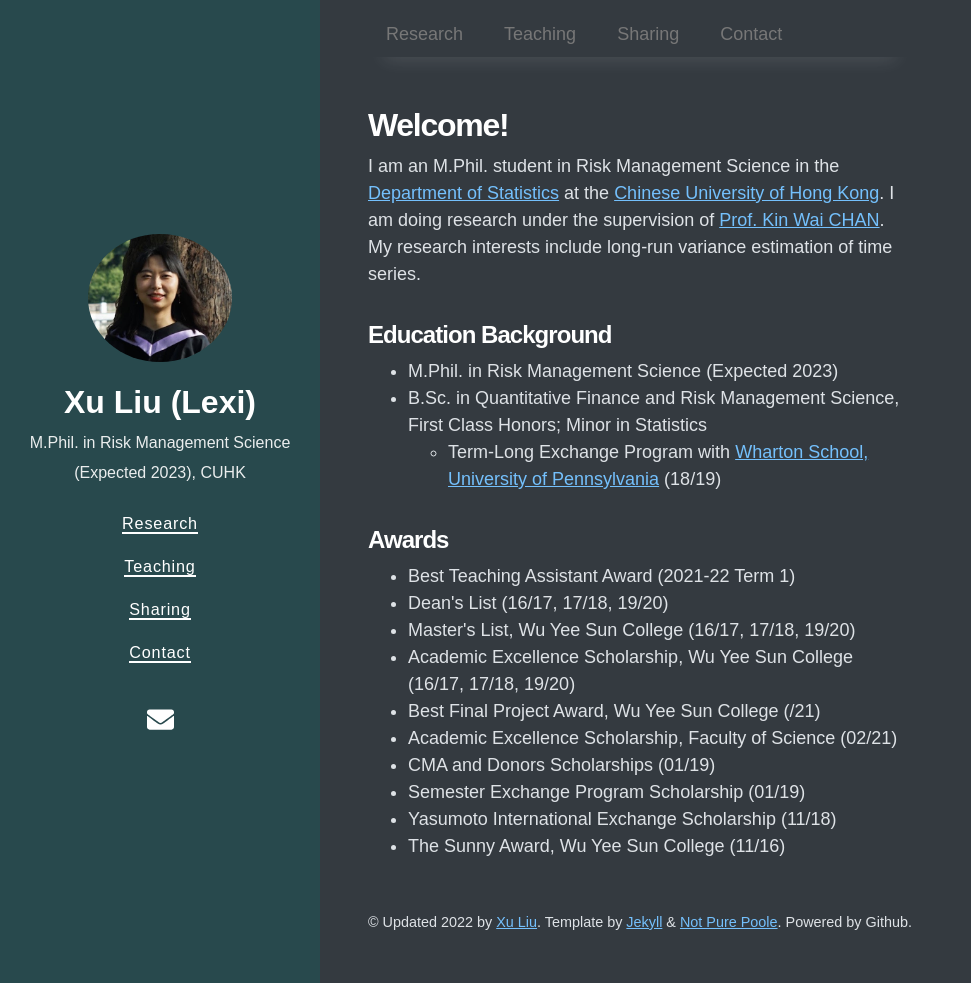
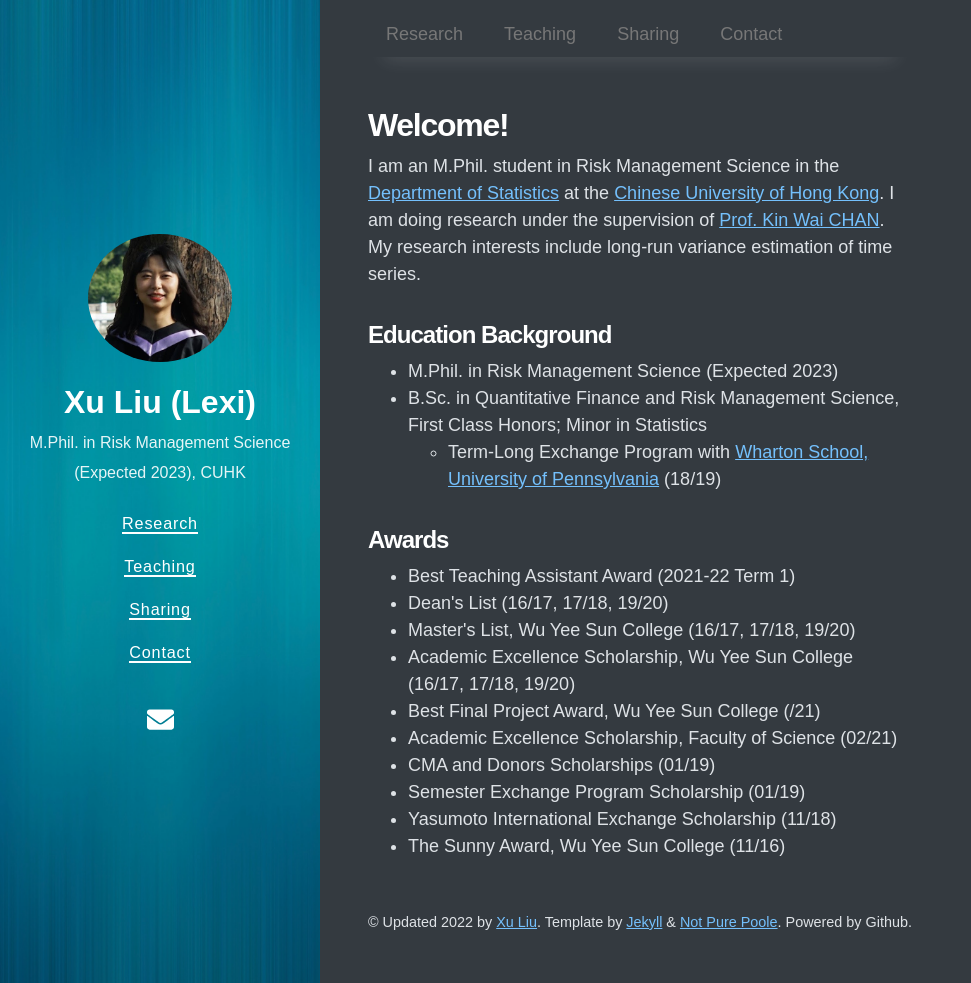
Before and after one commit to lexilxu/MyPage, a Jekyll site: the page built from index.html, in a window 1280 px wide and 983 px high. Shown: the whole window, without its empty margins (0-971 px from the left). Built offline with Jekyll 4.4.1, drawn with Linux system fonts in a browser that asks for light colours; nearby versions of some CDN libraries; the list of posts is cut into pages by our own code.

Commit message:
Update _config.yml

```diff
--- a/_config.yml
+++ b/_config.yml
@@ -5,6 +5,7 @@ url: https://lexiliu392.github.io/lexilxu/home/
 avatar: /profile.JPG
 paginate: 5
 permalink:  pretty
+cover_image: bluebg.jpg
 
 # Gems
 plugins:
```
